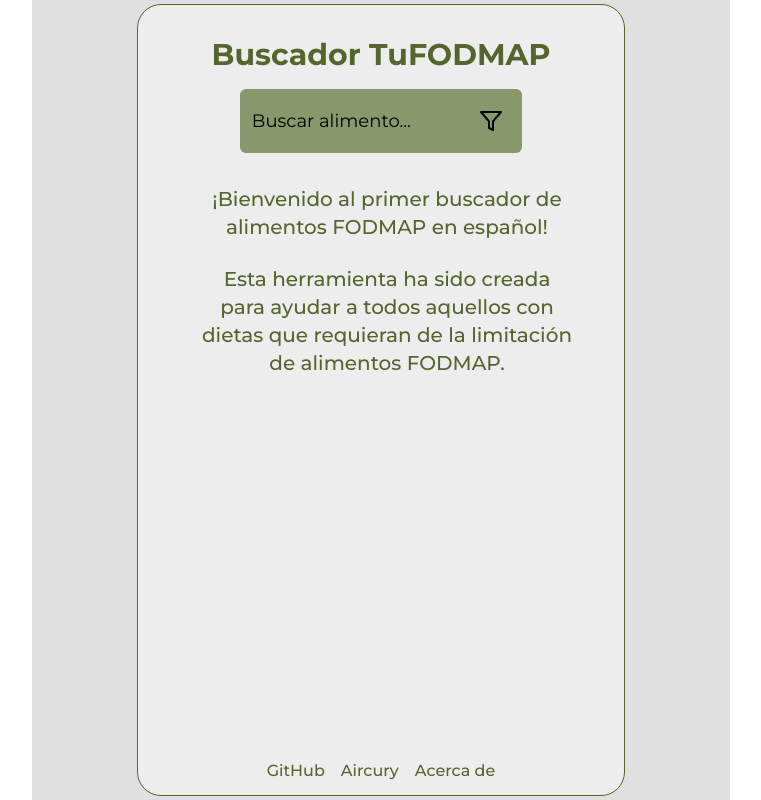
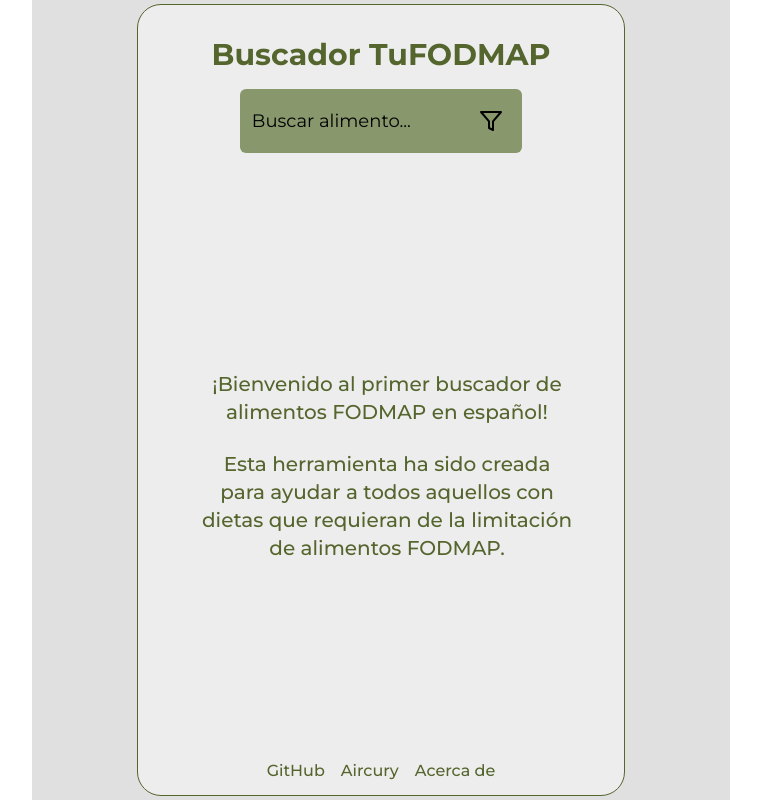
Before and after one commit to ortizzxz/FODMAP-App, a React (Vite) app in the folder fodmap-app/: page / in a window 1280 px wide. Shown: the whole page, without its empty margins (259-1020 px from the left). Built offline with nearby package versions, Linux system fonts and the light colour scheme; no server answers.

Commit message:
fix(trying to fix scrollable footer)

```diff
--- a/fodmap-app/src/components/ProductApp.tsx
+++ b/fodmap-app/src/components/ProductApp.tsx
@@ -127,7 +127,7 @@ export const ProductApp: React.FC = () => {
             lg:mx-auto md:mx-auto flex flex-col flex-grow justify-between lg:p-2 md:p-2 h-full overflow-auto scrollbar-none scroll-container">
 
                 {!showAbout ? (
-                    <div>
+                    <div className='flex flex-col h-full'>
                         <div>
                             {/* Title and search bar  */}
                             <h1 className="text-3xl font-bold text-center pb-3 text-[#54652d] mt-[10%] lg:mt-[5%] md:mt-[5%]">Buscador TuFODMAP</h1>
@@ -201,7 +201,7 @@ export const ProductApp: React.FC = () => {
                         </div>
                     </div>
                 ) : (
-                    <div className="flex items-center justify-center w-full overflow-scroll scrollbar-none">
+                    <div className="flex-grow overflow-y-auto justify-center w-full overflow-scroll scrollbar-none">
                         <div className="lg:p-6 p-1 mt-4 rounded-lg w-full mx-4 flex flex-col items-center font-semibold">
                             <About />
                             <button
```
